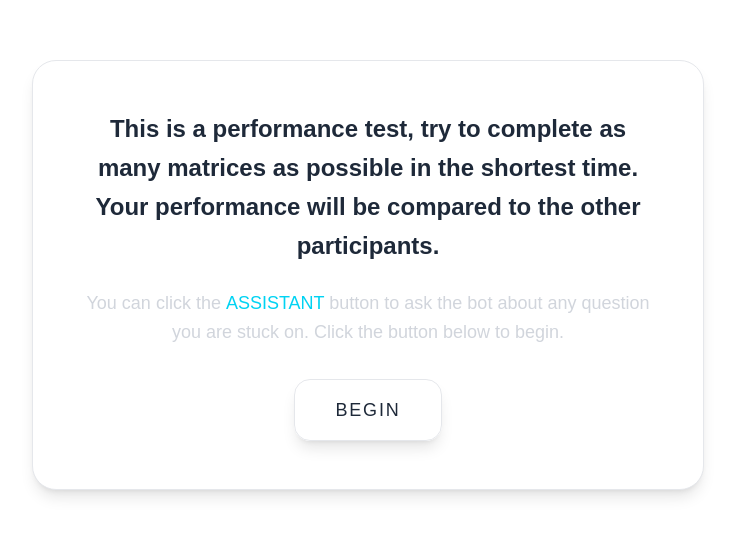
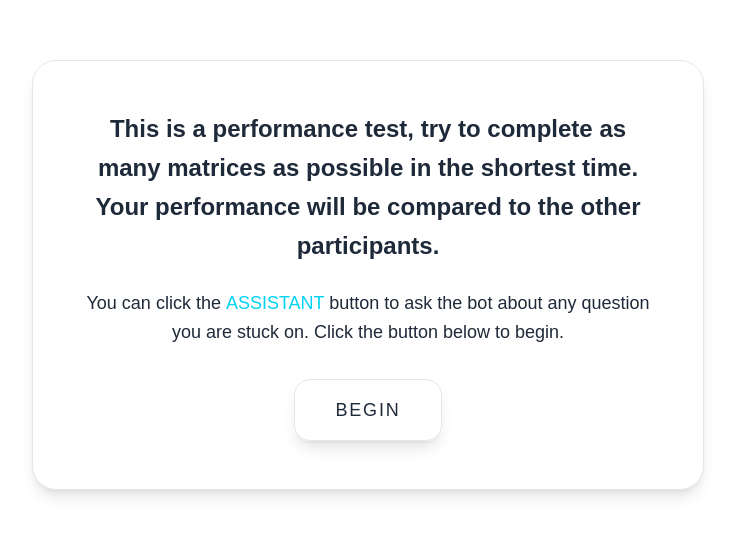
Before and after one commit to JiyeSun/compexp, a Next.js app: page / in a window 1280 px wide. Shown: the part 125-660 px from the top of the page, without its empty margins (272-1007 px from the left). Built offline with nearby package versions, Linux system fonts and the light colour scheme.

Commit message:
Update page.tsx

```diff
--- a/app/page.tsx
+++ b/app/page.tsx
@@ -170,7 +170,7 @@ export default function Home() {
           </h1>
 
           {/* Description */}
-          <p className="text-gray-300 leading-relaxed mb-8 text-lg max-w-xl mx-auto">
+          <p className="text-gray-800 leading-relaxed mb-8 text-lg max-w-xl mx-auto">
             You can click the <span className="text-cyan-400 font-medium">ASSISTANT </span>
             button to ask the bot about any question you are stuck on. Click the button below to begin.
           </p>
@@ -230,12 +230,12 @@ export default function Home() {
             Experiment completed.
           </h1>
           <p className="text-lg text-gray-400 mt-4">
-            Total time: <span className="text-cyan-400 font-semibold">
+            Total time: <span className="text-gray-800 font-semibold">
               {minutes}m {seconds}s
             </span>
           </p>
           <p className="text-xl text-gray-300">
-            Your score: <span className="text-cyan-400 font-semibold">{score}</span>
+            Your score: <span className="text-gray-800 font-semibold">{score}</span>
           </p>
           <p className="text-xl text-gray-300 mt-4">
             Opponent score: <span className="text-red-400 font-semibold">{opponentScore}</span>
```
